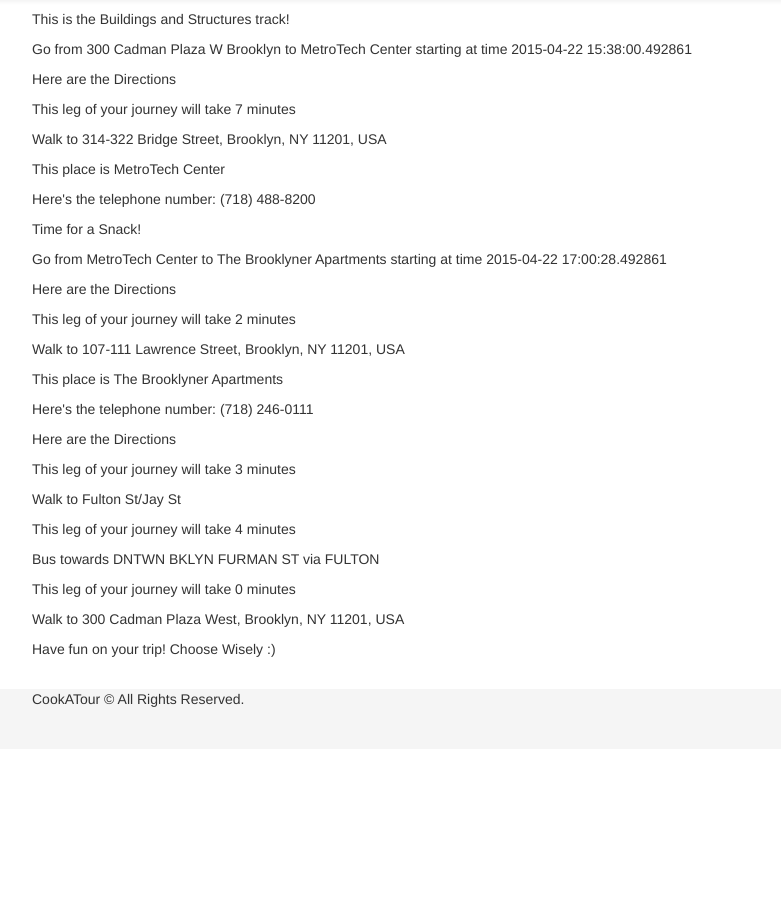
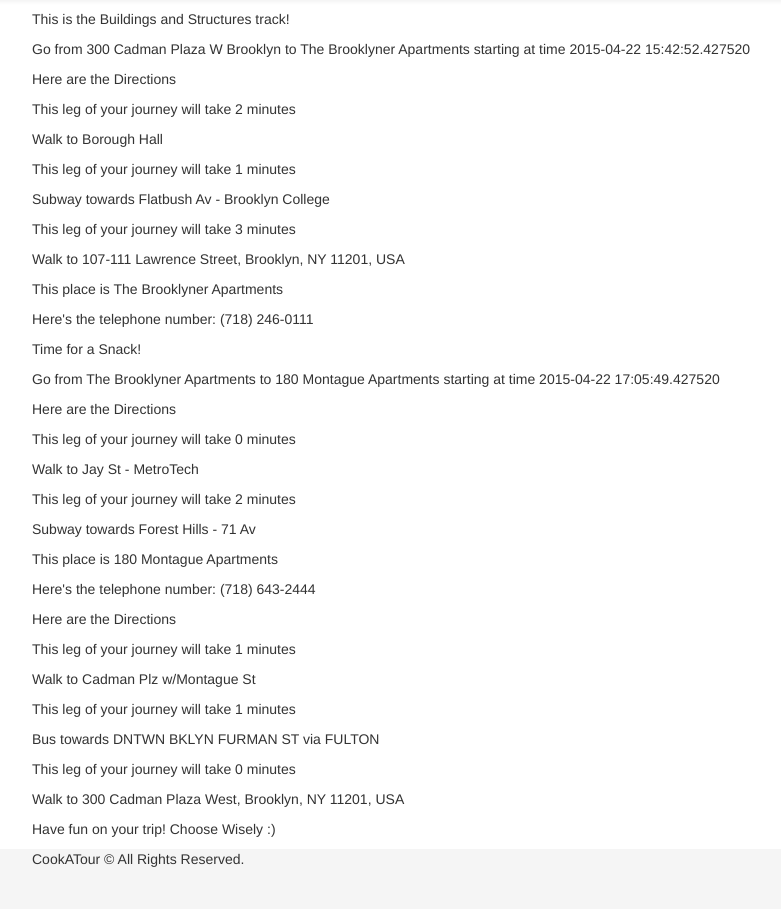
Before and after one commit to rybo449/CookATour-2.0, a Flask app: template templates/pages/results.html in a window 1280 px wide. Shown: the part 51-960 px from the top of the page, without its empty margins (38-819 px from the left). Before the commit the page ends 758 px from the top, so only its background shows below. Run offline with Flask 2, Linux system fonts and the light colour scheme; the template is opened without the code that fills it, so the values that code supplies are empty; some libraries are stand-ins or nearby versions.

Commit message:
minor changes

```diff
--- a/maps.py
+++ b/maps.py
@@ -144,7 +144,7 @@
 	file_location = os.getcwd()
 	f = open(file_location+'/templates/pages/results.html','w')
 	f.write("{%  extends 'layouts/main.html' %}\n")
-	f.write("{%  block title %}About{%  endblock %}\n")
+	f.write("{%  block title %}Search Results{%  endblock %}\n")
 	f.write("{%  block content %}\n")
 	now = dt.now()
 	time_left = int(input2)
--- a/templates/pages/results.html
+++ b/templates/pages/results.html
@@ -2,23 +2,29 @@
 {%  block title %}About{%  endblock %}
 {%  block content %}
 <p>This is the Buildings and Structures track!</p>
-<p>Go from 300 Cadman Plaza W Brooklyn to MetroTech Center starting at time 2015-04-22 15:38:00.492861</p>
-<p>Here are the Directions</p>
-<p>This leg of your journey will take 7 minutes</p>
-<p>Walk to 314-322 Bridge Street, Brooklyn, NY 11201, USA</p>
-<p>This place is MetroTech Center</p>
-<p>Here's the telephone number: (718) 488-8200</p>
-<p>Time for a Snack!</p>
-<p>Go from MetroTech Center to The Brooklyner Apartments starting at time 2015-04-22 17:00:28.492861</p>
+<p>Go from 300 Cadman Plaza W Brooklyn to The Brooklyner Apartments starting at time 2015-04-22 15:42:52.427520</p>
 <p>Here are the Directions</p>
 <p>This leg of your journey will take 2 minutes</p>
+<p>Walk to Borough Hall</p>
+<p>This leg of your journey will take 1 minutes</p>
+<p>Subway towards Flatbush Av - Brooklyn College</p>
+<p>This leg of your journey will take 3 minutes</p>
 <p>Walk to 107-111 Lawrence Street, Brooklyn, NY 11201, USA</p>
 <p>This place is The Brooklyner Apartments</p>
 <p>Here's the telephone number: (718) 246-0111</p>
+<p>Time for a Snack!</p>
+<p>Go from The Brooklyner Apartments to 180 Montague Apartments starting at time 2015-04-22 17:05:49.427520</p>
 <p>Here are the Directions</p>
-<p>This leg of your journey will take 3 minutes</p>
-<p>Walk to Fulton St/Jay St</p>
-<p>This leg of your journey will take 4 minutes</p>
+<p>This leg of your journey will take 0 minutes</p>
+<p>Walk to Jay St - MetroTech</p>
+<p>This leg of your journey will take 2 minutes</p>
+<p>Subway towards Forest Hills - 71 Av</p>
+<p>This place is 180 Montague Apartments</p>
+<p>Here's the telephone number: (718) 643-2444</p>
+<p>Here are the Directions</p>
+<p>This leg of your journey will take 1 minutes</p>
+<p>Walk to Cadman Plz w/Montague St</p>
+<p>This leg of your journey will take 1 minutes</p>
 <p>Bus towards DNTWN BKLYN FURMAN ST via FULTON</p>
 <p>This leg of your journey will take 0 minutes</p>
 <p>Walk to 300 Cadman Plaza West, Brooklyn, NY 11201, USA</p>
```
Also changed, not shown: 3 other files.
